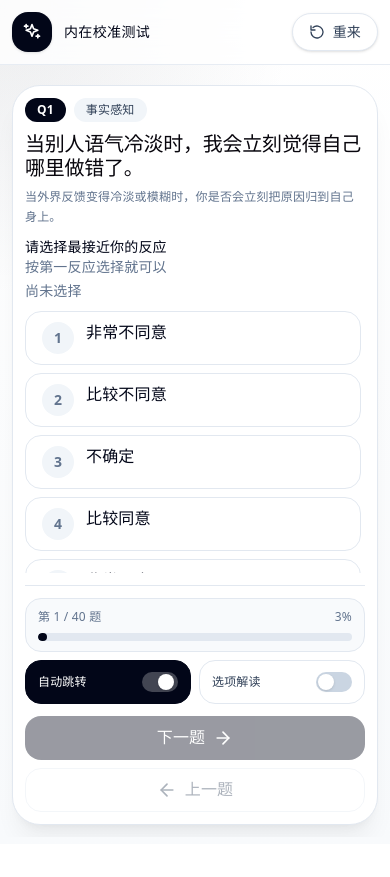
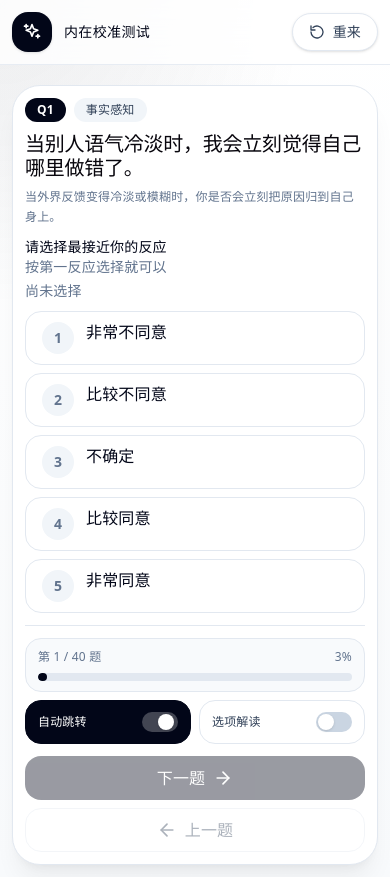
Before and after one commit to LDZ1233/my-site, a React (Vite) app: page / in a window 390 px wide. Both pictures are taken after a click on the button "开始测试". Before the commit the page ends 844 px from the top, so only its background shows below. Built offline with nearby package versions, Linux system fonts and the light colour scheme.

Commit message:
Use whole-page scrolling on mobile

```diff
--- a/src/InnerCalibrationTestApp.jsx
+++ b/src/InnerCalibrationTestApp.jsx
@@ -713,7 +713,7 @@ function Test({ answers, setAnswers, onSubmit }) {
   };
 
   return (
-    <main className="flex h-[calc(100svh-4.5rem)] w-full flex-col overflow-hidden px-3 py-3 sm:px-4 sm:py-4 lg:px-6">
+    <main className="flex min-h-[calc(100svh-4.5rem)] w-full flex-col px-3 py-3 sm:px-4 sm:py-4 lg:px-6 md:h-[calc(100svh-4.5rem)] md:overflow-hidden">
       <div className="hidden items-stretch gap-2 md:grid md:grid-cols-2 xl:grid-cols-[minmax(0,1fr)_16rem_16rem]">
         <div className="flex min-h-[92px] flex-col justify-between rounded-[1.5rem] border border-slate-200 bg-white p-3 shadow-sm sm:p-4 md:col-span-2 xl:col-span-1">
           <div className="flex items-center justify-between gap-3 text-sm text-slate-500">
@@ -786,9 +786,9 @@ function Test({ answers, setAnswers, onSubmit }) {
           animate={{ opacity: 1, x: 0 }}
           exit={{ opacity: 0, x: -24 }}
           transition={{ duration: 0.22 }}
-          className="mt-2 flex min-h-0 flex-1 flex-col overflow-hidden rounded-[1.75rem] border border-slate-200 bg-white p-3 shadow-xl shadow-slate-950/5 sm:p-4 lg:p-5"
+          className="mt-2 flex flex-1 flex-col rounded-[1.75rem] border border-slate-200 bg-white p-3 shadow-xl shadow-slate-950/5 sm:p-4 lg:p-5 md:min-h-0 md:overflow-hidden"
         >
-          <div className="flex min-h-0 flex-1 flex-col gap-2.5 overflow-y-auto pr-1">
+          <div className="flex flex-1 flex-col gap-2.5 md:min-h-0 md:overflow-y-auto md:pr-1">
             <div className="flex flex-wrap items-center gap-2 text-xs font-semibold text-slate-500">
               <span className="rounded-full bg-slate-950 px-3 py-1 text-white">Q{index + 1}</span>
               <span className="rounded-full bg-slate-100 px-3 py-1 text-slate-700">{currentAxis.title}</span>
```
